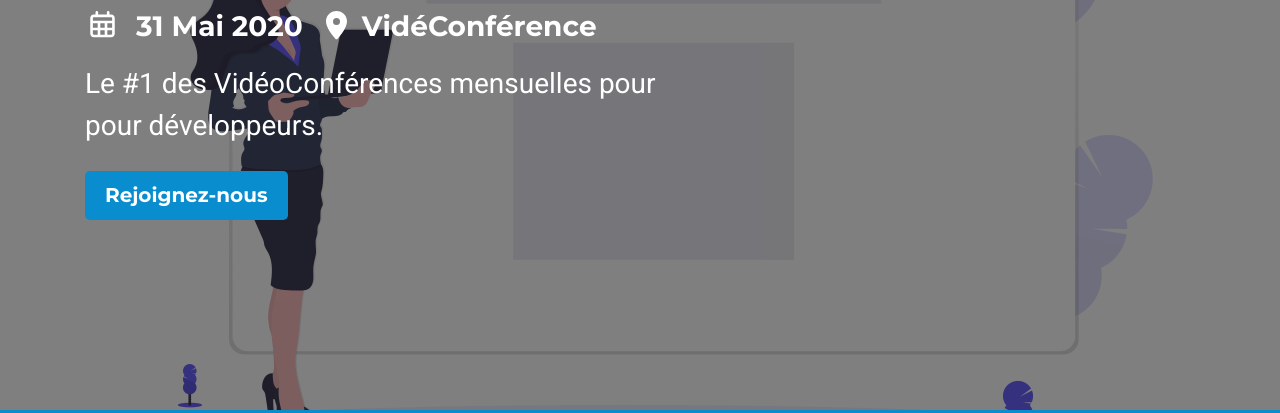
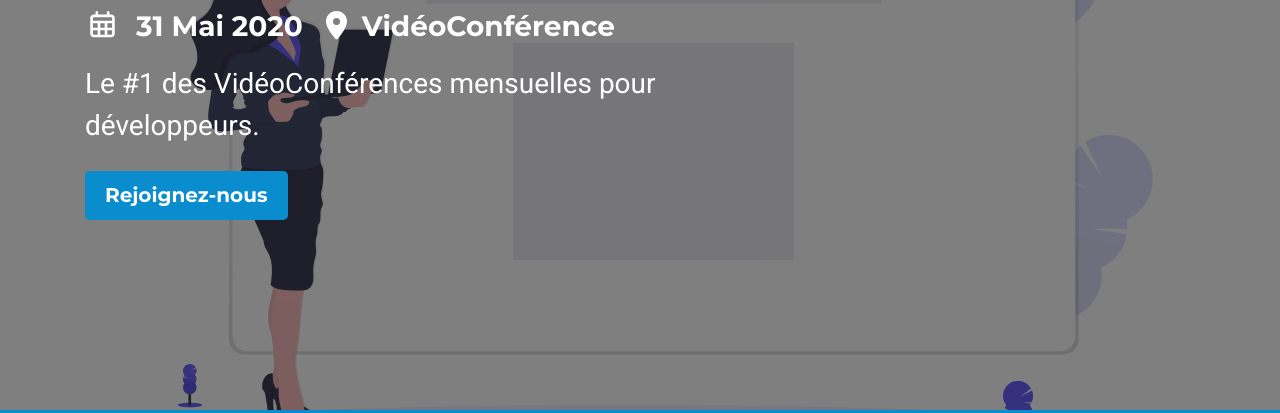
Before and after one commit to Marronile/MConf, a plain HTML site: page index.html in a window 1280 px wide. Shown: the part 210-623 px from the top of the page. Drawn offline with Linux system fonts and the light colour scheme.

Commit message:
Update index.html

```diff
--- a/index.html
+++ b/index.html
@@ -87,8 +87,8 @@
 			<div class="hero-text-block">
 				<h1 class="hero-heading mb-2">MConf #1</h1>
 				<div class="hero-meta mb-3"><i class="far fa-calendar-alt mr-2"></i> 31 Mai 2020 <i
-						class="fas fa-map-marker-alt mx-2"></i>VidéConférence</div>
-				<div class="hero-intro mb-4">Le #1 des VidéoConférences mensuelles pour <br>pour développeurs.
+						class="fas fa-map-marker-alt mx-2"></i>VidéoConférence</div>
+				<div class="hero-intro mb-4">Le #1 des VidéoConférences mensuelles pour <br> développeurs.
 					<br>
 				</div>
 				<div class="hero-cta"><a class="btn btn-primary btn-lg" href="https://www.marronile.com"
```
